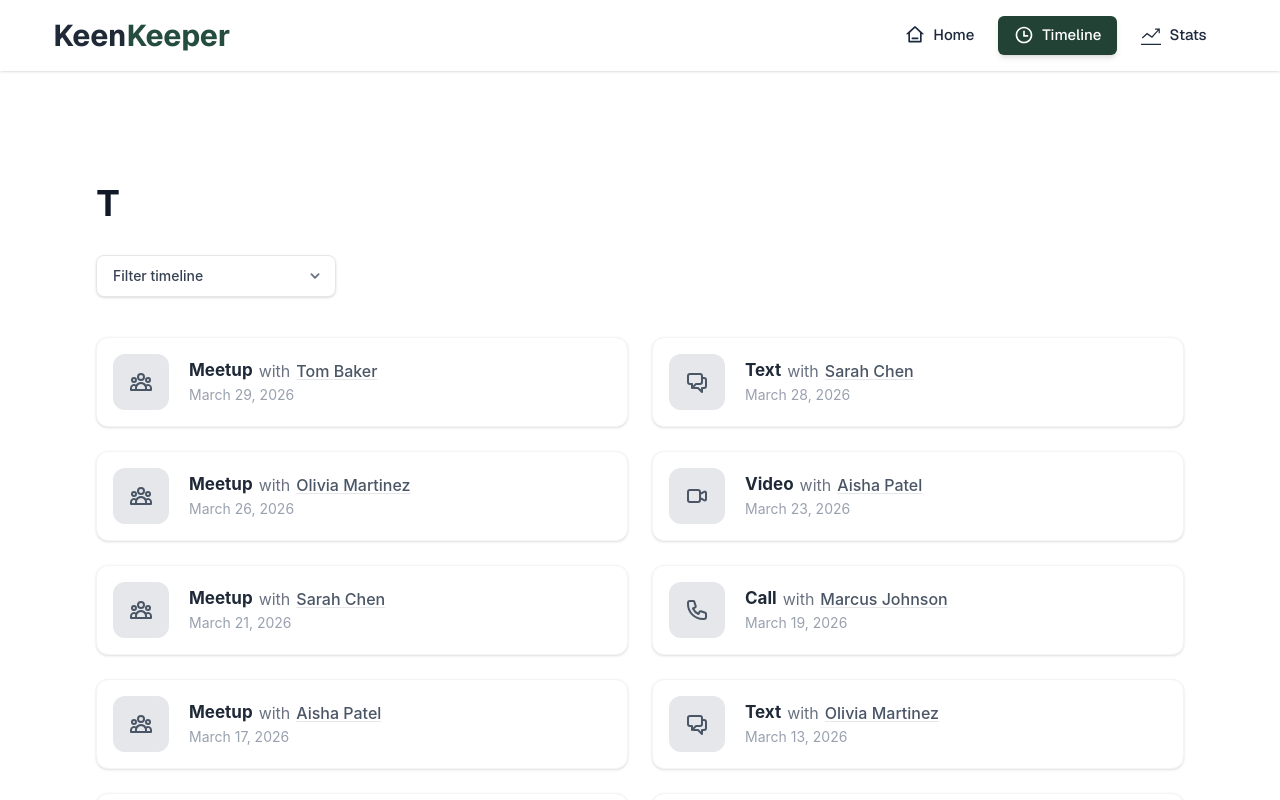
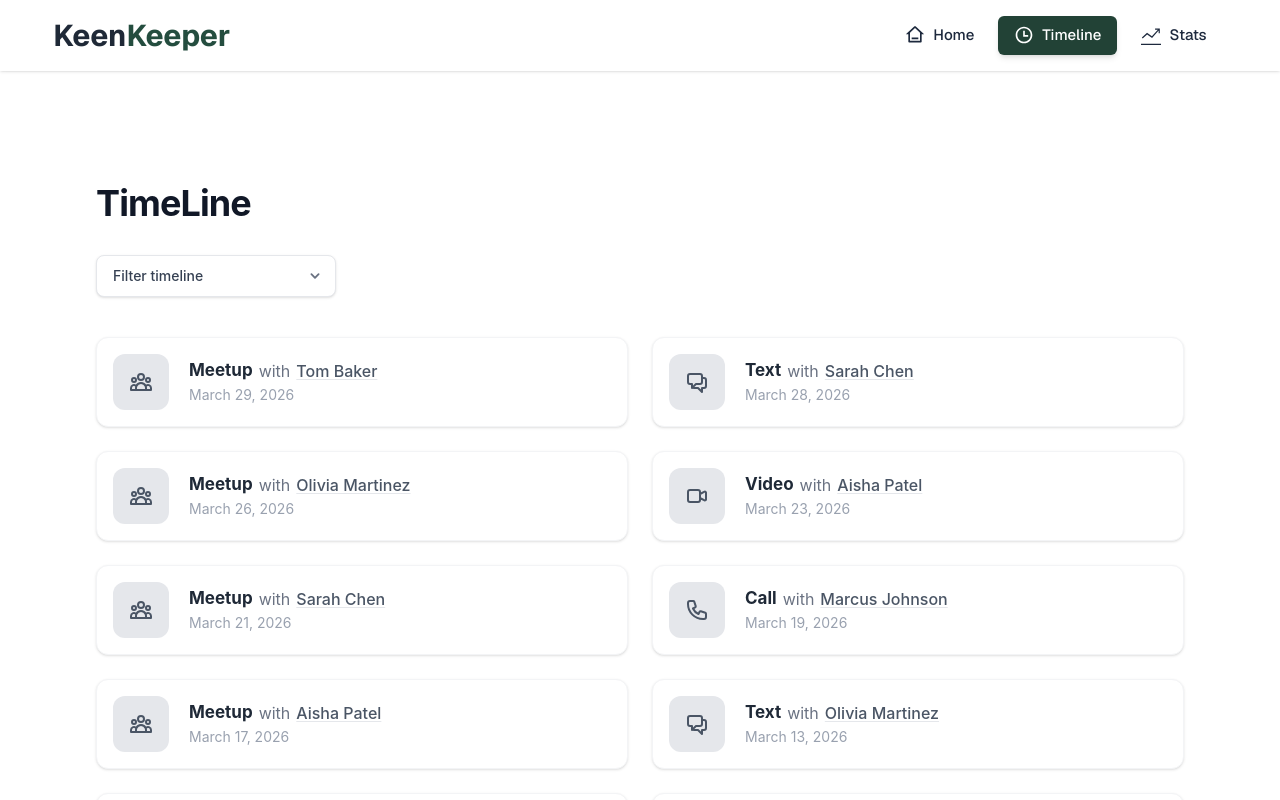
Before and after one commit to fardin33/Assignment_07, a React (Vite) app in the folder KeenKeeper/: page /timeline in a window 1280 px wide. Shown: the top 800 px of the page. Built offline with nearby package versions, Linux system fonts and the light colour scheme.

Commit message:
KeenKeeper. TimeLine Page Updated,Some Issues Fixed

```diff
--- a/KeenKeeper/src/main.jsx
+++ b/KeenKeeper/src/main.jsx
@@ -5,9 +5,9 @@ import { RouterProvider } from "react-router/dom";
 import { createBrowserRouter } from "react-router";
 import RootLayout from "./layout/RootLayout";
 import HomePage from "./pages/homepage/HomePage";
-import TimeLine from "./pages/timeLine/TimeLine";
 import Stats from "./pages/stats/Stats";
 import ErrorPage from "./pages/errorPage/ErrorPage";
+import TimeLine from "./pages/timeline/TimeLine";
 
 const router = createBrowserRouter([
   {
--- a/KeenKeeper/src/pages/timeline/TimeLine.jsx
+++ b/KeenKeeper/src/pages/timeline/TimeLine.jsx
@@ -1,5 +1,4 @@
 import React from "react";
-
 import {
   HiChevronDown,
   HiOutlineUserGroup,
@@ -95,10 +94,10 @@ const TimeLine = () => {
       <div className="pt-8 md:pt-12 lg:pt-16 pb-10">
         {/* Title */}
         <h1 className="text-3xl md:text-4xl font-bold mb-8 text-[#111827] tracking-tight">
-          T
+          TimeLine
         </h1>
 
-        {/* Standard Dropdown with React Icon */}
+        {/* Dropdown Part */}
         <div className="relative inline-block w-full max-w-60 mb-10">
           <select className="appearance-none w-full bg-white border border-gray-200 text-gray-700 py-2.5 px-4 pr-10 rounded-lg shadow-sm focus:outline-none focus:ring-2 focus:ring-gray-200 transition-all cursor-pointer text-sm font-medium">
             <option value="">Filter timeline</option>
@@ -107,7 +106,7 @@ const TimeLine = () => {
             <option value="videos">Videos</option>
             <option value="texts">Texts</option>
           </select>
-          {/* Custom Chevron Icon from React Icons */}
+
           <div className="pointer-events-none absolute inset-y-0 right-0 flex items-center px-3 text-gray-500">
             <HiChevronDown size={18} />
           </div>
@@ -120,7 +119,6 @@ const TimeLine = () => {
               key={index}
               className="bg-white p-4 rounded-xl border border-gray-100 shadow-sm flex items-center gap-5 hover:shadow-md transition-shadow duration-300"
             >
-              {/* Icon Container with gray-100 */}
               <div className="w-12 h-12 md:w-14 md:h-14 bg-gray-200 rounded-xl flex items-center justify-center shrink-0">
                 {event.icon}
               </div>
```
